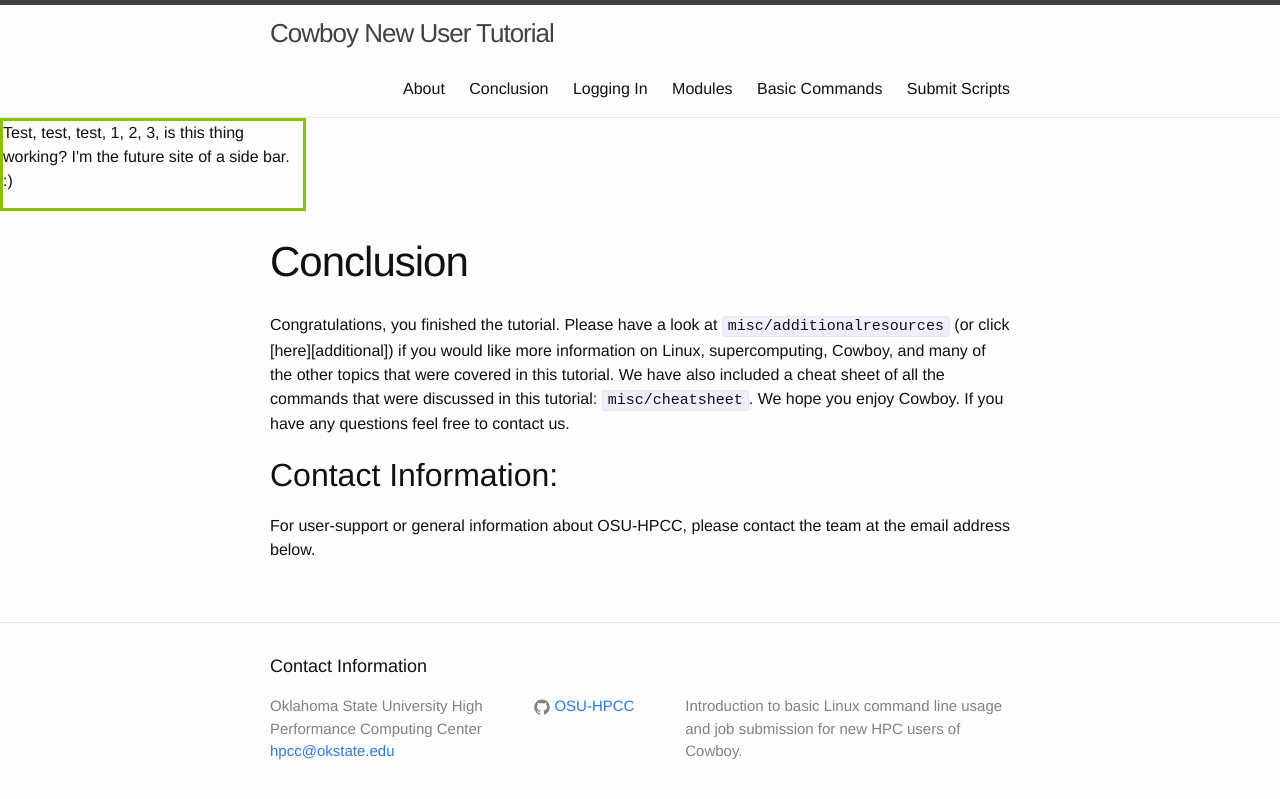
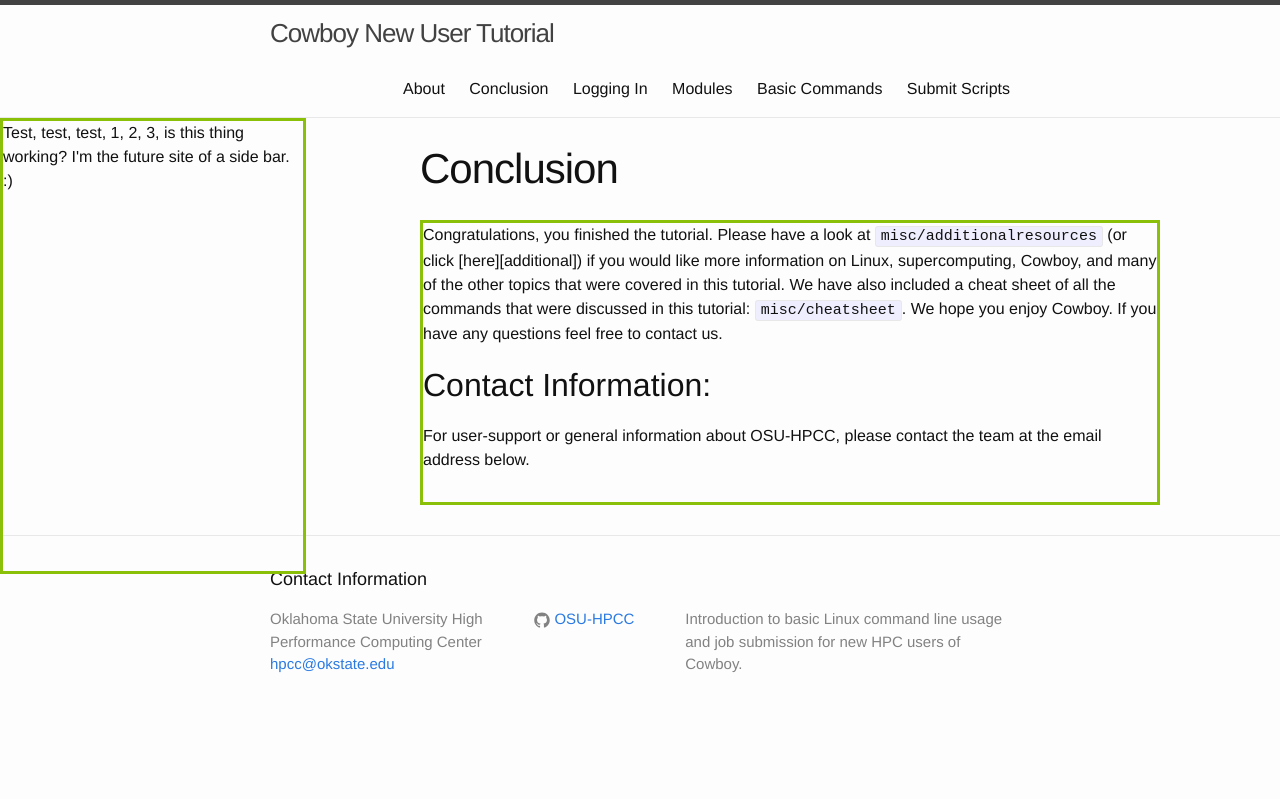
Before and after one commit to OSU-HPCC/New-User-Tutorial, a Jekyll site: the page built from congratulations.md, in a window 1280 px wide. Shown: the top 799 px of the page. Built offline with Jekyll 4.4.1, drawn with Linux system fonts in a browser that asks for light colours.

Commit message:
Sidebar is working.

```diff
--- a/_includes/head.html
+++ b/_includes/head.html
@@ -9,11 +9,7 @@
   <link rel="stylesheet" href="{{ "/css/main.css" | prepend: site.baseurl }}">
   <link rel="canonical" href="{{ page.url | replace:'index.html','' | prepend: site.baseurl | prepend: site.url }}">
   <link rel="alternate" type="application/rss+xml" title="{{ site.title }}" href="{{ "/feed.xml" | prepend: site.baseurl | prepend: site.url }}" />
-  <style>
-    .sidebar {
-      width: 300px;
-      left: 0;
-      border: 3px solid #8AC007;
-     }
-  </style>
+
+  <link rel="stylesheet" href="{{ "/css/mysheet.css" | prepend: site.baseurl }}">
+
 </head>
--- a/_layouts/tutorial.html
+++ b/_layouts/tutorial.html
@@ -11,6 +11,9 @@
      <p>Test, test, test, 1, 2, 3, is this thing working? I'm the future site of a side bar. :)</p>
    </div>
 
+
+  <div class="tutorialcontent">
+
     <div class="page-content">
       <div class="wrapper">
         <div class="post">
@@ -18,16 +21,19 @@
            <header class="post-header">
              <h1 class="post-title">{{ page.title }}</h1>
            </header>
-
+       <div class="tutorialtext">
          <div id="main">
            <article class="post-content">
              {{ content }}
            </article>
          </div>
+       </div>
 
         </div>
       </div>
     </div>
+
+  </div>
 
     {% include footer.html %}
 
--- /dev/null
+++ b/css/mysheet.css
@@ -0,0 +1,15 @@
+.sidebar {
+  position: fixed;
+  width: 300px;
+  left: 0;
+  min-height: 50%;
+  border: 3px solid #8AC007;
+ }
+
+.tutorialcontent {
+  padding-left: 300px;
+ }
+
+.tutorialtext {
+  border: 3px solid #8AC007;
+ }
```
